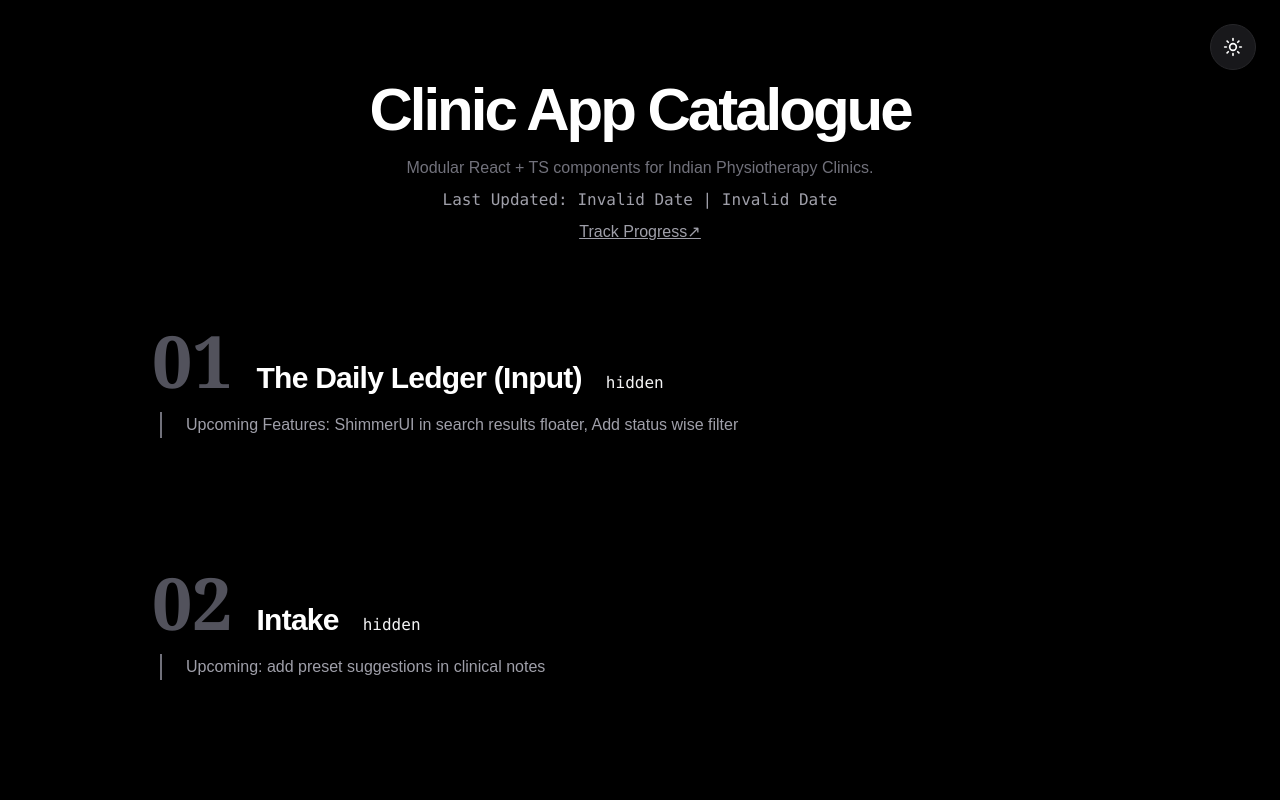
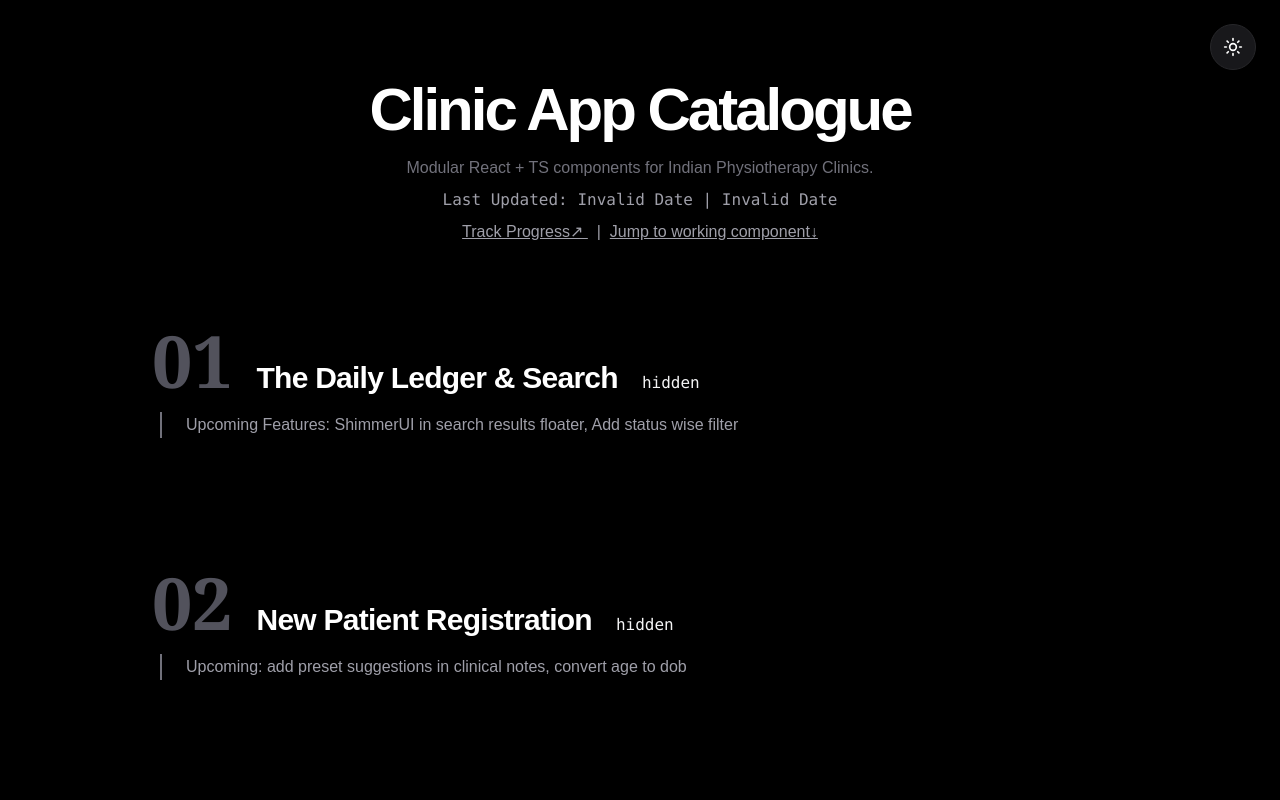
Before and after one commit to omsrivastava512/clinic-demo, a React (Vite) app: page / in a window 1280 px wide. Shown: the top 800 px of the page. Built offline with nearby package versions, Linux system fonts and the light colour scheme.

Commit message:
hide inactive sections, add link to jump to current section

```diff
--- a/src/App.tsx
+++ b/src/App.tsx
@@ -55,21 +55,21 @@ const App = () => {
                     <PatientRecord />
                 </PresentationSection> */}
 
-                <PresentationSection hidden title="The Daily Ledger (Input)"
+                <PresentationSection hidden title="The Daily Ledger & Search"
                     number='01' description='Upcoming Features: ShimmerUI in search results floater, Add status wise filter '>
                     <DailyLedger />
                 </PresentationSection>
 
-                <PresentationSection hidden title="Intake"
-                    number='02' description='Upcoming: add preset suggestions in clinical notes'>
-                    <div className="flex gap-5 flex-wrap">
+                <PresentationSection hidden title="New Patient Registration"
+                    number='02' description='Upcoming: add preset suggestions in clinical notes, convert age to dob'>
+                    <div className="flex gap-5 flex-wrap" id='register'>
                         <NewPatientIntake onClose={() => { }} initialName="Arjun" onSubmit={() => { }} />
                     </div>
                 </PresentationSection>
 
                 <PresentationSection title="Complaint Selector (Diagnosis)"
                     number='03' description='Upcoming: Add a suggestive complaint drop down as the user starts typing in the add a new complaint box (searchable by category)'>
-                    <div className="flex justify-center">
+                    <div className="flex justify-center" id='complaints'>
                         <ComplaintSelector
                             patient={MOCK_PATIENTS[0]}
                             availableComplaints={MOCK_CONTEXTS}
@@ -129,6 +129,9 @@ const DemoHeader = () => (
         <p className="text-zinc-600 dark:text-zinc-500">Modular React + TS components for Indian Physiotherapy Clinics.</p>
 
         <p className="text-zinc-700 dark:text-zinc-400 text-md mt-2 font-mono">Last Updated: {formattedDate} </p>
-        <p className="text-zinc-700 dark:text-zinc-400 text-md mt-2 underline"><a href="https://github.com/omsrivastava512/clinic-demo/commits/" target="_blank" rel="noopener" >Track Progress↗ </a></p>
+        <p className="text-zinc-700 dark:text-zinc-400 text-md mt-2">
+            <a className='underline' href="https://github.com/omsrivastava512/clinic-demo/commits/" target="_blank" rel="noopener" >Track Progress↗ </a> &nbsp; | &nbsp;
+            <a className='underline' href="#complaints" rel="noopener" >Jump to working component↓ </a>
+            </p>
     </header>
 )
```
Also changed, not shown: src/index.css (line endings or trailing spaces).
